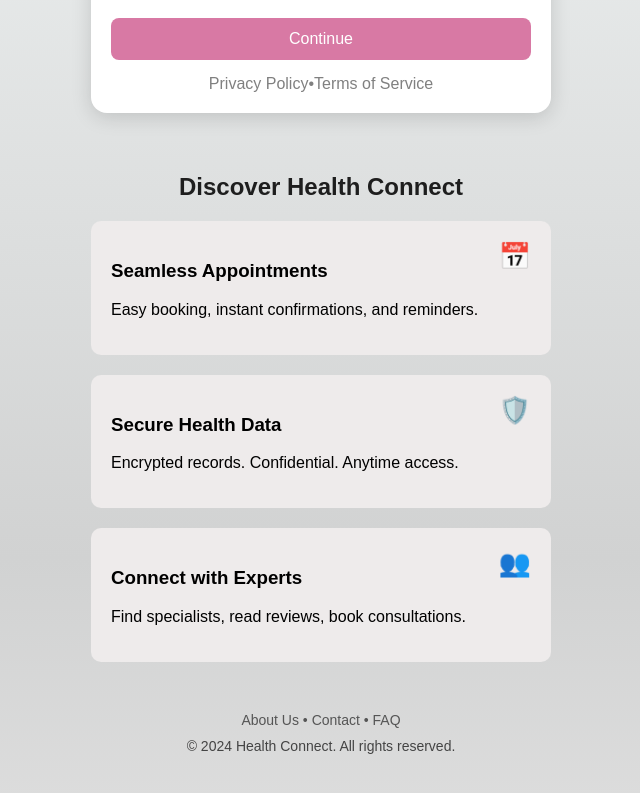
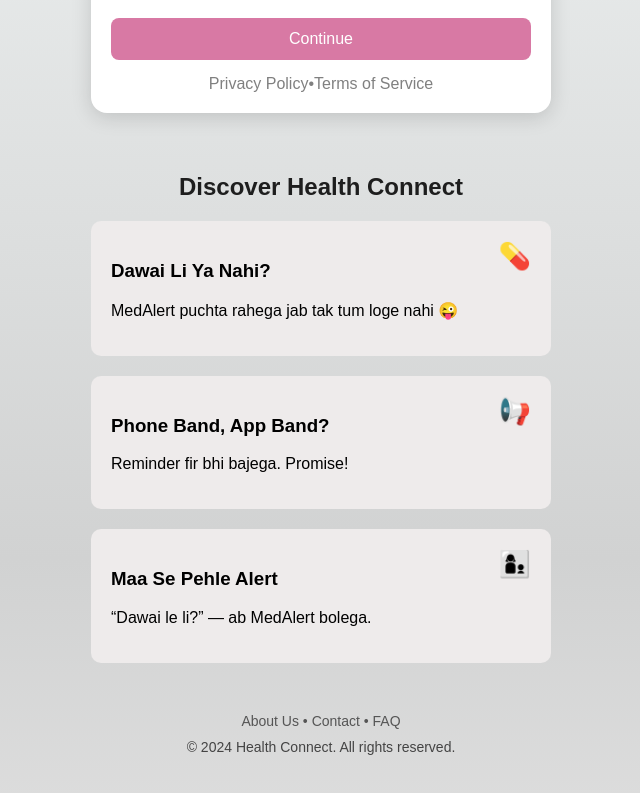
Before and after one commit to surajpaswan-123/medalertsystem, a React (Create React App) app: page / in a window 1280 px wide. Shown: the part 439-1232 px from the top of the page, without its empty margins (319-959 px from the left). Built offline with nearby package versions, Linux system fonts and the light colour scheme.

Commit message:
changes in feature cards

```diff
--- a/src/App.js
+++ b/src/App.js
@@ -209,21 +209,21 @@
         <h2 className="discover-title">Discover Health Connect</h2>
 
 <div className="feature-card">
-          <h3>Seamless Appointments</h3>
-          <p>Easy booking, instant confirmations, and reminders.</p>
-          <div className="icon">📅</div>
+  <h3>Dawai Li Ya Nahi?</h3>
+  <p>MedAlert puchta rahega jab tak tum loge nahi 😜</p>
+  <div className="icon">💊</div>
 </div>
 
 <div className="feature-card">
-          <h3>Secure Health Data</h3>
-          <p>Encrypted records. Confidential. Anytime access.</p>
-          <div className="icon">🛡️</div>
+  <h3>Phone Band, App Band?</h3>
+  <p>Reminder fir bhi bajega. Promise!</p>
+  <div className="icon">📢</div>
 </div>
 
 <div className="feature-card">
-          <h3>Connect with Experts</h3>
-          <p>Find specialists, read reviews, book consultations.</p>
-          <div className="icon">👥</div>
+  <h3>Maa Se Pehle Alert</h3>
+  <p>“Dawai le li?” — ab MedAlert bolega.</p>
+  <div className="icon">👩‍👦</div>
 </div>
 
         <footer className="footer">
```
Lines whose indentation alone changed are shown as unchanged.
